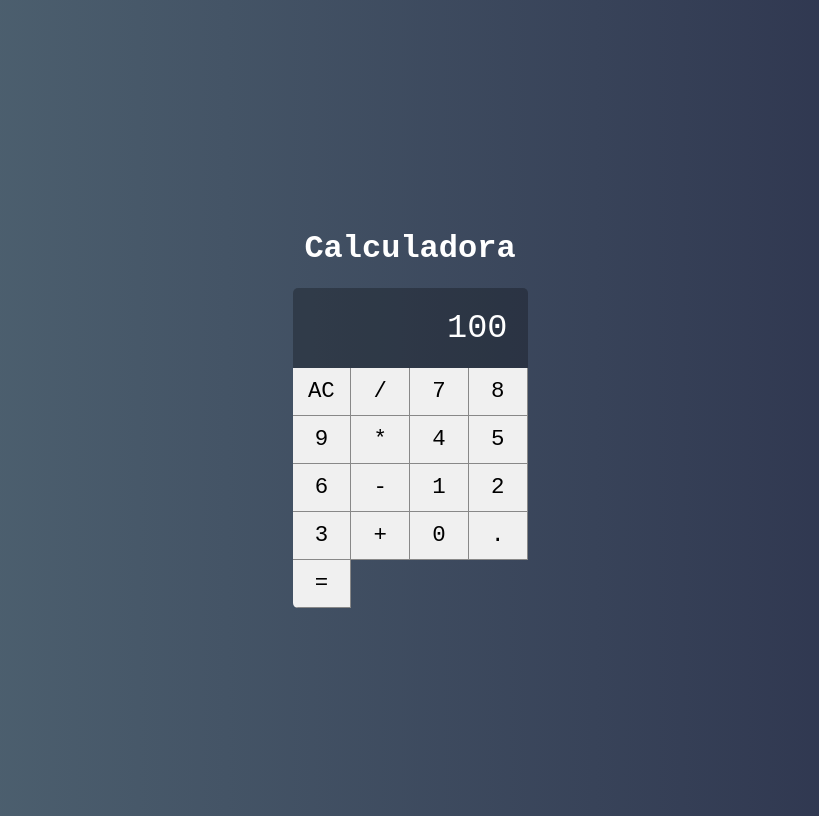
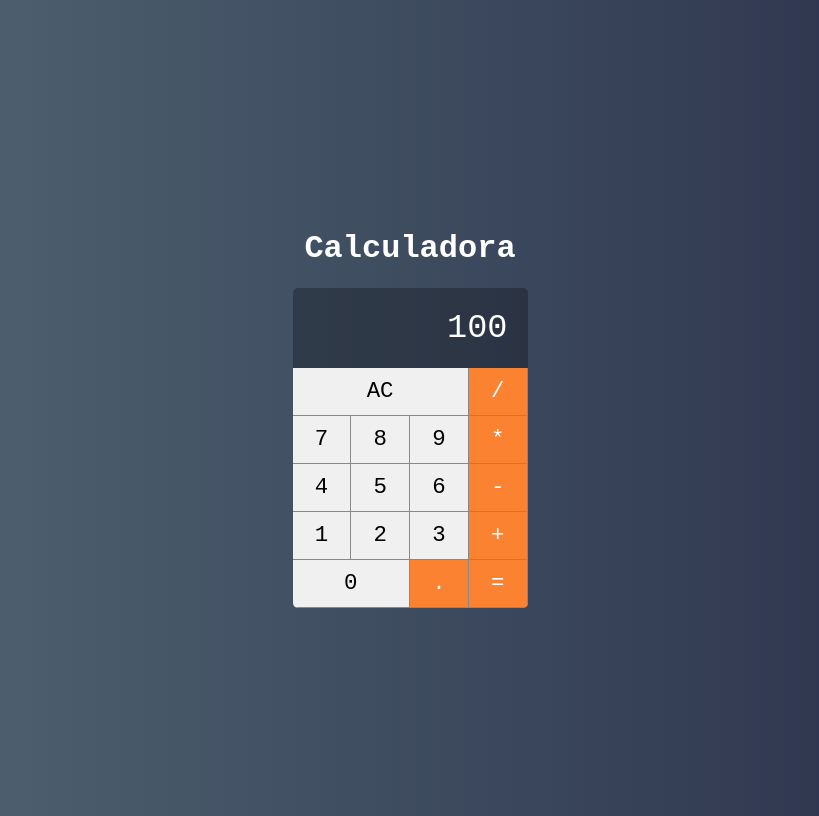
Before and after one commit to josealves380/calculadora, a React (Create React App) app: page / in a window 1280 px wide. Shown: the whole page, without its empty margins (230-1049 px from the left). Built offline with nearby package versions, Linux system fonts and the light colour scheme.

Commit message:
Refatorando e aplicando funções e estilos nos botões da calculadora

```diff
--- a/src/components/Button.jsx
+++ b/src/components/Button.jsx
@@ -2,8 +2,9 @@
 import './Button.css'
 
 export default props => {
+
     let classes = 'button '
-    classes += props.operation ? 'opertaion' : ''
+    classes += props.operation ? 'operation' : ''
     classes += props.double ? 'double' : ''
     classes += props.triple ? 'triple' : ''
 
--- a/src/main/Calculator.jsx
+++ b/src/main/Calculator.jsx
@@ -5,7 +5,15 @@
 import Display from '../components/Display'
 export default class Calculator extends Component {
 
-    clearMemory(){
+    constructor(props) {
+        super(props)
+
+        this.clearMemory = this.clearMemory.bind(this)
+        this.setOperation = this.setOperation.bind(this)
+        this.addDigit = this.addDigit.bind(this)
+    }
+
+    clearMemory() {
         console.log('limpar')
     }
 
@@ -18,27 +26,26 @@
     }
 
     render() {
-        const addDigit = n => this.addDigit(n)
-        return (
+         return (
             <div className="calculator">
                 <Display value={100} />
-                <Button label="AC" />
-                <Button label="/" />
-                <Button label="7" />
-                <Button label="8" />
-                <Button label="9" />
-                <Button label="*" />
-                <Button label="4" />
-                <Button label="5" />
-                <Button label="6" />
-                <Button label="-" />
-                <Button label="1" />
-                <Button label="2" />
-                <Button label="3" />
-                <Button label="+" />
-                <Button label="0" />
-                <Button label="." />
-                <Button label="=" />
+                <Button label="AC" click={this.clearMemory} triple />
+                <Button label="/" click={this.setOperation} operation />
+                <Button label="7" click={this.addDigit} />
+                <Button label="8" click={this.addDigit} />
+                <Button label="9" click={this.addDigit} />
+                <Button label="*" click={this.setOperation} operation />
+                <Button label="4" click={this.addDigit} />
+                <Button label="5" click={this.addDigit} />
+                <Button label="6" click={this.addDigit} />
+                <Button label="-" click={this.setOperation} operation />
+                <Button label="1" click={this.addDigit} />
+                <Button label="2" click={this.addDigit} />
+                <Button label="3" click={this.addDigit} />
+                <Button label="+" click={this.setOperation} operation />
+                <Button label="0" click={this.addDigit} double />
+                <Button label="." click={this.setOperation} operation />
+                <Button label="=" click={this.setOperation} operation />
             </div>
         )
     }
```
